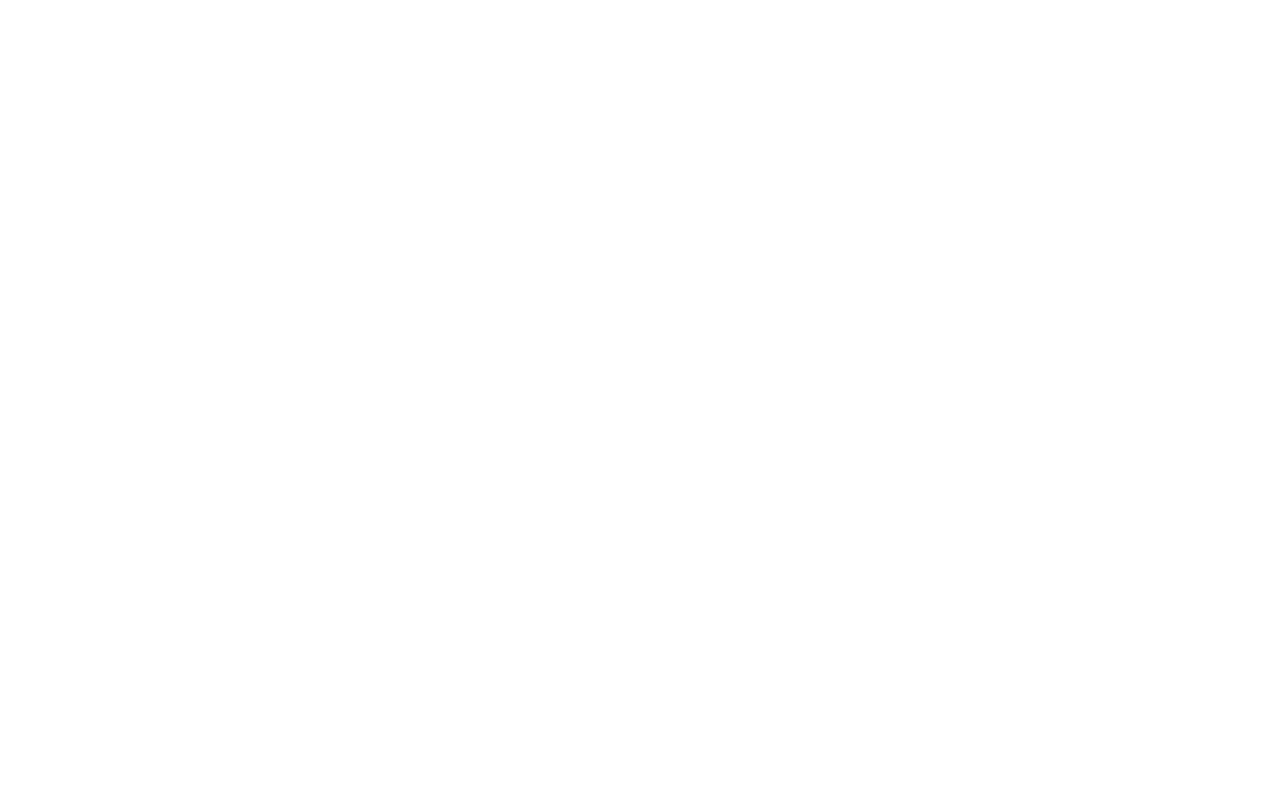
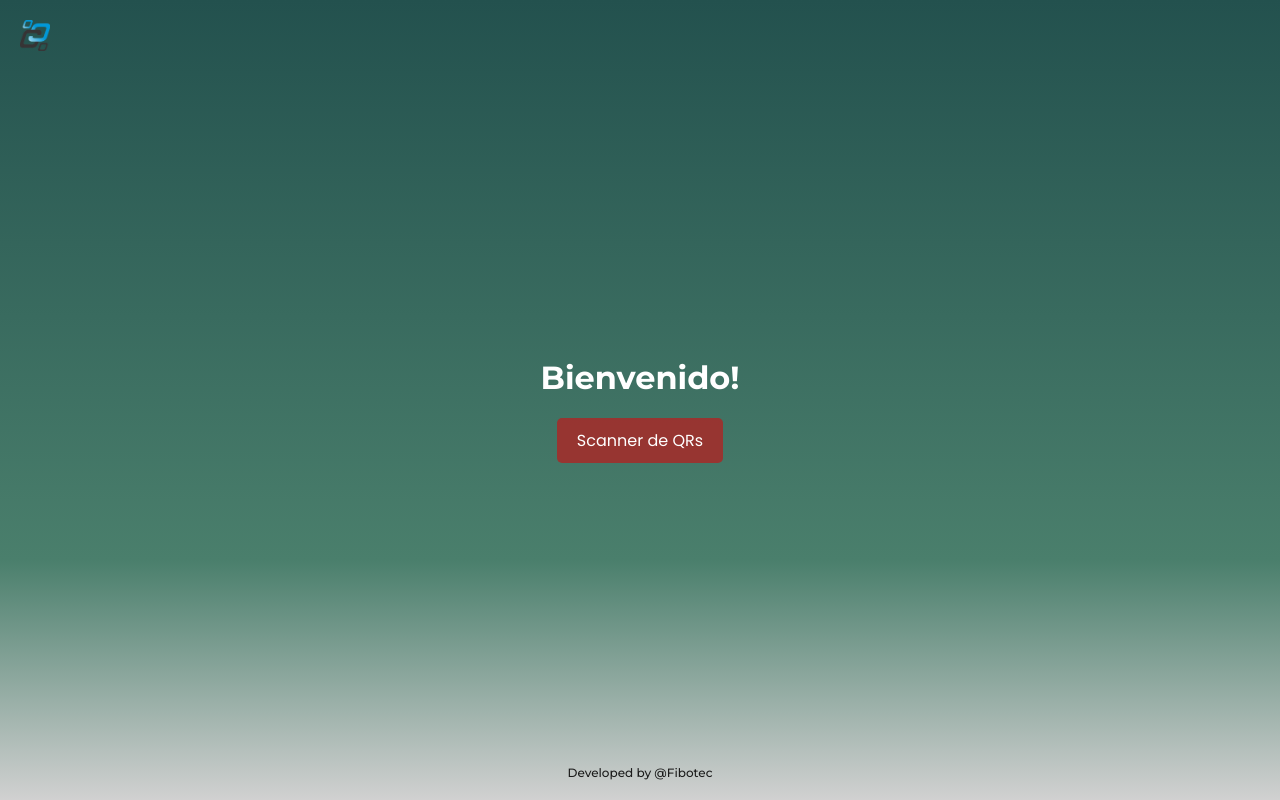
Before and after one commit to nicochamut/qr-reader, a React (Vite) app: page / in a window 1280 px wide. Before the commit this address had no page. Built offline with nearby package versions, Linux system fonts and the light colour scheme.

Commit message:
fix product details

```diff
--- a/src/App.jsx
+++ b/src/App.jsx
@@ -4,6 +4,7 @@ import ProductPage from "./components/ProductPage";
 import AdminPanel from "./components/AdminPanel";
 import GlobalStyle from "./components/GlobalStyles";
 import Login from "./components/Login";
+import HomeScanner from "./components/HomeScanner";
 
 function App() {
   return (
@@ -11,6 +12,7 @@ function App() {
       <GlobalStyle />
       <Routes>
         {/* Ruta para la visualización del producto */}
+        <Route path="/" element={<HomeScanner />} />
         <Route path="/APIES/:cliente/:productId" element={<ProductPage />} />
         <Route path="/admin/:cliente" element={<AdminPanel />} />
         <Route path="/login" element={<Login />} />
--- a/src/components/AdminPanel.jsx
+++ b/src/components/AdminPanel.jsx
@@ -82,10 +82,6 @@ const LogoutButton = styled.button`
   &&:hover {
     background: #691515;
   }
-`;
-
-const FilterSection = styled.div`
-  margin-bottom: 1.5rem;
 `;
 
 const Input = styled.input`
@@ -228,6 +224,27 @@ const RubrosCard = styled.div`
   }
 `;
 
+const ToggleContainer = styled.div`
+  display: flex;
+  align-items: center;
+  justify-content: center;
+  margin-bottom: 1rem;
+  color: white;
+  position: absolute;
+  left: 6.5rem;
+
+  label {
+    margin-left: 0.5rem;
+    font-size: 1rem;
+  }
+
+  input[type="checkbox"] {
+    width: 20px;
+    height: 20px;
+    cursor: pointer;
+  }
+`;
+
 const Pagination = styled.div`
   text-align: center;
   margin-top: 2rem;
@@ -250,6 +267,7 @@ const Pagination = styled.div`
 const AdminPanel = () => {
   const { cliente } = useParams();
   const navigate = useNavigate();
+  const [listaPrecioSeleccionada, setListaPrecioSeleccionada] = useState(1);
   const [user, setUser] = useState(null);
   const [productos, setProductos] = useState([]);
   const [vista, setVista] = useState("rubros"); // "rubros" o "productos"
@@ -282,13 +300,22 @@ const AdminPanel = () => {
     fetchProductos();
   }, [cliente]);
 
-  const productosPorRubro = productos.filter(
-    (p) => p.rubro?.toLowerCase() === rubroSeleccionado?.toLowerCase()
-  );
+  const productosPorRubro = productos
+    .filter((p) => p.rubro?.toLowerCase() === rubroSeleccionado?.toLowerCase())
+    .filter((p) => {
+      if (listaPrecioSeleccionada) {
+        return p.cod_lista_precio === listaPrecioSeleccionada;
+      }
+      return true;
+    });
 
   const rubrosUnicos = [...new Set(productos.map((p) => p.rubro))].filter(
     Boolean
   );
+
+  const listasDePrecioUnicas = [
+    ...new Set(productos.map((p) => p.cod_lista_precio)),
+  ].filter(Boolean);
 
   const toggleSeleccionado = (id) => {
     setSeleccionados((prev) =>
@@ -404,6 +431,30 @@ const AdminPanel = () => {
           Cerrar sesión
         </LogoutButton>
       </Header>
+      <ToggleContainer>
+        <div style={{ textAlign: "center", marginBottom: "1rem" }}>
+          <label style={{ color: "white", marginRight: "0.5rem" }}>
+            ID lista de precio:
+          </label>
+          <select
+            value={listaPrecioSeleccionada}
+            onChange={(e) => setListaPrecioSeleccionada(e.target.value)}
+            style={{
+              padding: "0.5rem",
+              borderRadius: "8px",
+              fontSize: "1rem",
+              backgroundColor: "#f5f5f5",
+            }}
+          >
+            <option value="">Todas</option>
+            {listasDePrecioUnicas.map((lista) => (
+              <option key={lista} value={lista}>
+                {lista}
+              </option>
+            ))}
+          </select>
+        </div>
+      </ToggleContainer>
 
       {vista === "rubros" && (
         <div style={{ marginBottom: "1rem", textAlign: "center" }}>
--- /dev/null
+++ b/src/components/HomeScanner.jsx
@@ -0,0 +1,89 @@
+import React, { useState } from "react";
+import styled from "styled-components";
+import QrScanner from "./QrScanner";
+import oleumlogo from "../assets/oleumlogo.png";
+
+const HomeContainer = styled.div`
+  display: flex;
+  flex-direction: column;
+  align-items: center;
+  justify-content: center;
+  height: 100vh;
+  background: hsla(198, 99%, 43%, 1);
+  color: white;
+  font-family: "Montserrat", sans-serif;
+
+  img {
+    position: absolute;
+    top: 20px;
+    left: 20px;
+    width: 30px;
+  }
+  background: linear-gradient(to bottom, #23514e 0%, #4a7f6c 70%, #d1d1d1 100%);
+`;
+
+const ScanButton = styled.button`
+  padding: 10px 20px;
+  font-size: 16px;
+  color: #fff;
+  background-color: #b42121c0;
+  border: none;
+  border-radius: 5px;
+  cursor: pointer;
+  transition: background-color 0.3s;
+  font-family: "poppins", sans-serif;
+  &:hover {
+    background-color: #0056b3;
+  }
+`;
+
+const ResultText = styled.p`
+  margin-top: 20px;
+  font-size: 18px;
+  color: #333;
+`;
+
+const Footer = styled.footer`
+  position: absolute;
+  bottom: 20px;
+  color: #1b1b1b;
+  font-size: 12px;
+`;
+
+const HomeScanner = () => {
+  const [isScannerActive, setIsScannerActive] = useState(false);
+  const [scannedText, setScannedText] = useState("");
+
+  const handleScanClick = () => {
+    setIsScannerActive(true);
+  };
+
+  const handleScanSuccess = (text) => {
+    setScannedText(text);
+    setIsScannerActive(false); // Cierra el escáner después de un escaneo exitoso
+  };
+
+  const handleCloseScanner = () => {
+    setIsScannerActive(false);
+  };
+
+  return (
+    <HomeContainer>
+      <img src={oleumlogo} alt="Logo" />
+      <h1>Bienvenido!</h1>
+      {!isScannerActive && (
+        <ScanButton onClick={handleScanClick}>Scanner de QRs</ScanButton>
+      )}
+      {isScannerActive && (
+        <QrScanner
+          onScanSuccess={handleScanSuccess}
+          onClose={handleCloseScanner}
+        />
+      )}
+      {scannedText && <ResultText>Scanned Text: {scannedText}</ResultText>}
+      <Footer>Developed by @Fibotec</Footer>
+    </HomeContainer>
+  );
+};
+
+export default HomeScanner;
```
